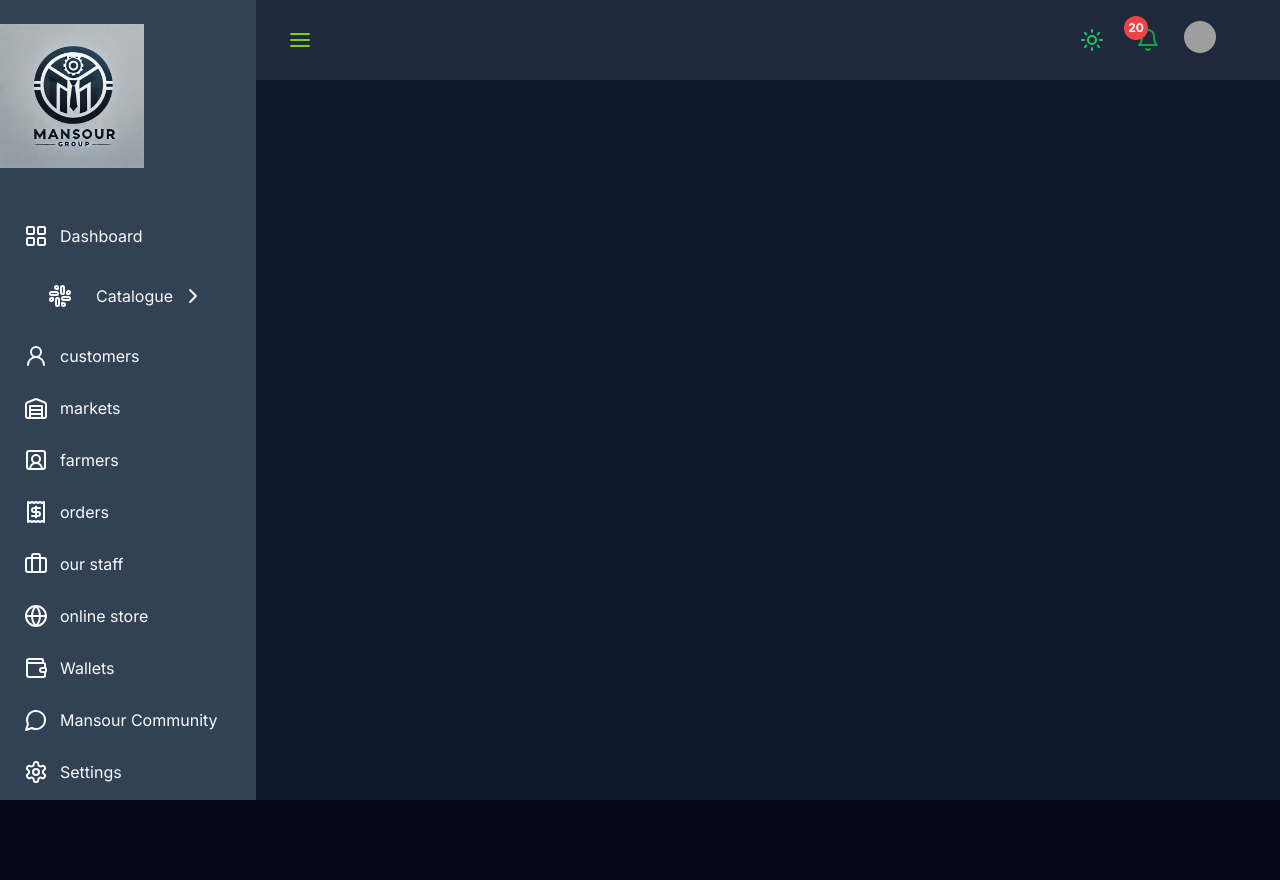
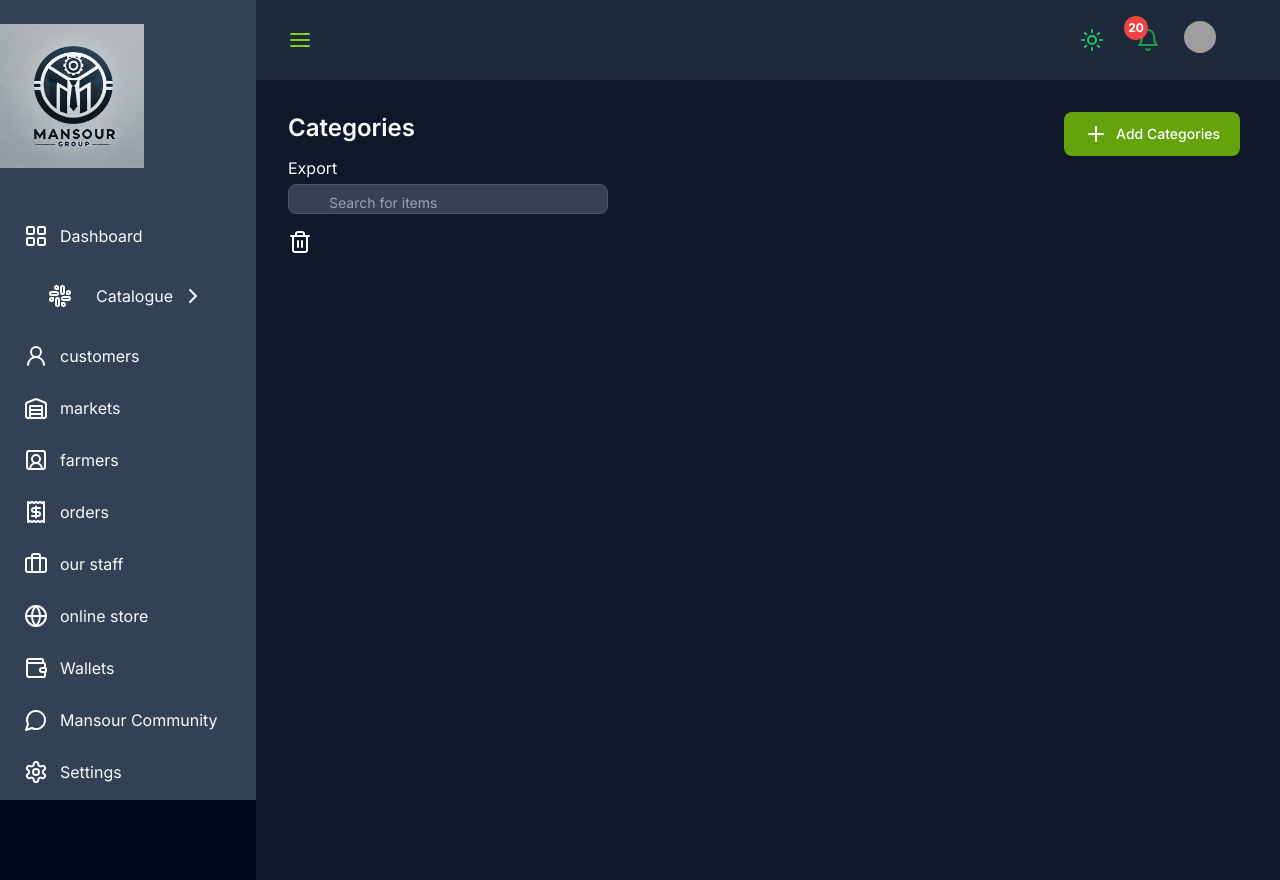
Before and after one commit to shaibumansour10/shaban, a Next.js app: page /dashboard/categories in a window 1280 px wide. Before the commit the page ends 800 px from the top, so only its background shows below. Built offline with nearby package versions, Linux system fonts and the light colour scheme; grey boxes are pictures that could not be loaded.

Commit message:
categories parties

```diff
--- /dev/null
+++ b/app/(back-office)/dashboard/(catalogue)/categories/Update/[id]/page.jsx
@@ -0,0 +1,9 @@
+import React from 'react'
+import Heading from "@/components/backoffice/Heading"
+export default function UpadateCategories() {
+  return (
+    <div>
+       <Heading title="Update Categories"/>
+    </div>
+  )
+}
--- /dev/null
+++ b/app/(back-office)/dashboard/(catalogue)/categories/new/page.jsx
@@ -0,0 +1,10 @@
+import React from 'react'
+import Heading from "@/components/backoffice/Heading"
+export default function NewCategory() {
+  return (
+    <div>
+
+     <Heading title="Add new Categories"/>
+    </div>
+  )
+}
--- a/app/(back-office)/dashboard/(catalogue)/categories/page.jsx
+++ b/app/(back-office)/dashboard/(catalogue)/categories/page.jsx
@@ -1,9 +1,30 @@
 import React from 'react'
+
+import PageHeader from "@/components/backoffice/PageHeader"
+import {  Trash2 } from 'lucide-react'
 
 export default function page() {
   return (
     <div>
-      <h2>categories</h2>
+      {/*Header */}
+      <PageHeader heading="Categories" linkTitle="Add Categories" href="/dashboard/categories/new"/>
+
+      {/*Table  Action*/}
+      {/*Export // saerch // Bulk delete*/}
+      <div classNameName="flex justify-between py-6 px-8 bg-slate-700 rounded-lg">
+        <button>Export</button>
+        <div className="pb-4 bg-white dark:bg-gray-900">
+        <label for="table-search" className="sr-only">Search</label>
+        <div className="relative mt-1">
+            <div className="absolute inset-y-0 rtl:inset-r-0 start-0 flex items-center ps-3 pointer-events-none">
+
+            </div>
+            <input type="text" id="table-search" className="block pt-2 ps-10 text-sm text-gray-900 border border-gray-300 rounded-lg w-80 bg-gray-50 focus:ring-blue-500 focus:border-blue-500 dark:bg-gray-700 dark:border-gray-600 dark:placeholder-gray-400 dark:text-white dark:focus:ring-blue-500 dark:focus:border-blue-500" placeholder="Search for items"/>
+        </div>
+    </div>
+        <button><Trash2/></button>
+      </div>
+
     </div>
   )
 }
--- a/app/(back-office)/dashboard/customers/page.jsx
+++ b/app/(back-office)/dashboard/customers/page.jsx
@@ -2,7 +2,7 @@ import React from 'react'
 
 export default function page() {
     return (
-        <div className="bg-slate-50">
+        <div>
             <h2>customers</h2>
         </div>
     )
--- a/app/(back-office)/dashboard/page.jsx
+++ b/app/(back-office)/dashboard/page.jsx
@@ -8,6 +8,7 @@ export default function page() {
     return (
         <div >
             <Heading title="Dashboard Overviews" />
+
             {/*Large Cards */}
             <LargeCards />
             {/*Small Cards */}
--- a/app/(back-office)/layout.js
+++ b/app/(back-office)/layout.js
@@ -21,7 +21,7 @@ export default function Layout({ children }) {
         <Navbar showSidebar={showSidebar} setShowSidebar={setShowSidebar} />
 
         {/* Main Content */}
-        <main className="p-8 bg-slate-100 dark:bg-slate-900 text-slate-50 min-h-screen">
+        <main className="p-8 bg-slate-100 mt-20 dark:bg-slate-900 text-slate-50 min-h-screen">
           {children}
         </main>
       </div>
--- /dev/null
+++ b/components/backoffice/pageHeader.jsx
@@ -0,0 +1,17 @@
+import Heading from "@/components/backoffice/Heading"
+import { Plus } from 'lucide-react'
+import Link from 'next/link'
+import React from 'react'
+
+export default function PageHeader({heading, linkTitle,href}) {
+  return (
+    <div className="flex justify-between ">
+    <Heading title={heading} />
+    <Link className=" space-x-2
+    text-white bg-lime-600 hover:bg-lime-600/90 focus:ring-4 focus:outline-none focus:ring-lime-600/50 font-medium rounded-lg text-sm px-5 py-2.5 text-center inline-flex items-center dark:focus:ring-lime-600/55 me-2
+" href={href}><Plus/>
+    <span>{linkTitle}</span>
+    </Link>
+    </div>
+  )
+}
--- a/components/backoffice/sidebar.jsx
+++ b/components/backoffice/sidebar.jsx
@@ -11,7 +11,7 @@ import {
 } from "@/components/ui/collapsible";
 import { Boxes, Briefcase, Building2, ChevronDown, ChevronRight, ExternalLink, Globe, LayoutDashboard, LayoutGrid, LogOut, MessageCircle, Monitor, Receipt, Settings, ShoppingBag, Slack, Sliders, Tag, Ticket, Truck, User2, Users2, UserSquare2, Wallet, Warehouse } from 'lucide-react'
 
-export default function Sidebar({showSidebar,setShowSidebar}) {
+export default function Sidebar({ showSidebar, setShowSidebar }) {
     const pathname = usePathname();
     const catalogueLinks = [
         {
@@ -96,13 +96,13 @@ export default function Sidebar({showSidebar,setShowSidebar}) {
     ];
     const [openMenu, setOpenMenu] = useState(false)
     return (
-        <div className={showSidebar?" lg:onClick={()=>setShowSidebar(false)}  hidden sm:mt-20 md:mt-20 lg:mt-0 dark:bg-slate-700 overflow-y-scroll bg-slate-200 space-y-6 w-64 h-screen dark:text-slate-50 text-slate-900  fixed top-0 left-0":
+        <div className={showSidebar ? " lg:onClick={()=>setShowSidebar(false)}  hidden sm:mt-20 md:mt-20 lg:mt-0 dark:bg-slate-700 overflow-y-scroll bg-slate-200 space-y-6 w-64 h-screen dark:text-slate-50 text-slate-900  fixed top-0 left-0" :
             " sm:block lg:mt-0 overflow-y-scroll md:mt-20 sm:mt-20 dark:bg-slate-700 bg-slate-200 space-y-6 w-64 h-screen dark:text-slate-50 text-slate-900  fixed top-0 left-0"
         }>
-            <Link   onClick={()=>setShowSidebar(true)} className='px-6 py-4' href="/dashboard"><Image src={logo} alt="mansour" className='w-36' /></Link>
+            <Link onClick={() => setShowSidebar(true)} className='px-6 py-4' href="/dashboard"><Image src={logo} alt="mansour" className='w-36' /></Link>
 
             <div className='space-y-3 flex flex-col mt-14'>
-                <Link   onClick={()=>setShowSidebar(true)} href="/dashboard" className={`flex items-center space-x-3 py-2 px-6 ${pathname === "/dashboard" ? "border-l-8 text-green-600 border-green-600" : ""}`}>
+                <Link onClick={() => setShowSidebar(true)} href="/dashboard" className={`flex items-center space-x-3 py-2 px-6 ${pathname === "/dashboard" ? "border-l-8 text-green-600 border-green-600" : ""}`}>
                     <LayoutGrid />
                     <span>Dashboard</span>
                 </Link>
@@ -121,7 +121,7 @@ export default function Sidebar({showSidebar,setShowSidebar}) {
                             const Icon = item.icon;
                             return (
                                 <Link
-                                  onClick={()=>setShowSidebar(true)}
+                                    onClick={() => setShowSidebar(true)}
                                     key={i}
                                     href={item.href}
                                     className={`flex items-center space-x-3 py-2 px-6 ${item.href === pathname ? "border-l-8 text-green-600 border-green-600" : ""}`}>
@@ -138,7 +138,7 @@ export default function Sidebar({showSidebar,setShowSidebar}) {
                     const Icon = item.icon;
                     return (
                         <Link
-                        onClick={()=>setShowSidebar(true)}
+                            onClick={() => setShowSidebar(true)}
                             key={i}
                             href={item.href}
                             className={`flex items-center space-x-3 py-2 px-6 ${item.href === pathname ? "border-l-8 text-green-600 border-green-600" : ""}`}>
@@ -148,7 +148,7 @@ export default function Sidebar({showSidebar,setShowSidebar}) {
                     );
                 })}
                 <div className="py-2 px-6">
-                    <button className="bg-lime-800 rounded-md flex items-center space-x-3 px-6 py-3">
+                    <button className="bg-lime-800 rounded-md flex items-center space-x-3 text-white px-6 py-3">
                         <span><LogOut /></span>
                         <span>logout</span>
                     </button>
```
Lines whose indentation alone changed are shown as unchanged.
